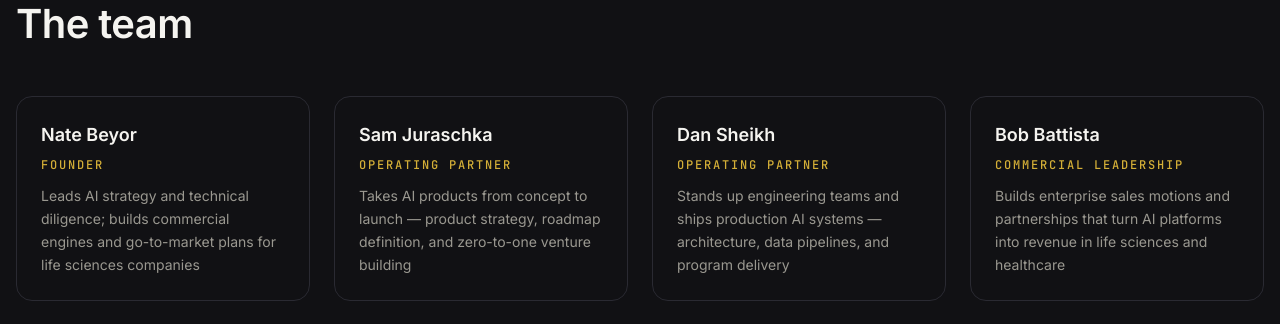
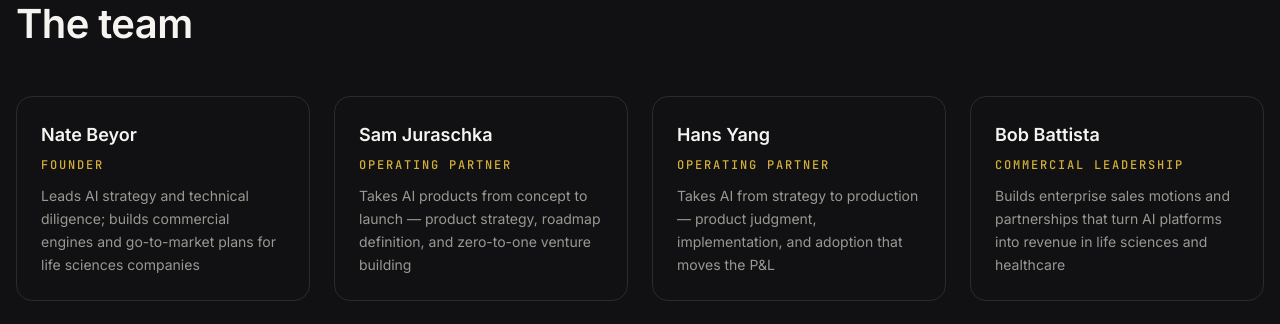
Before and after one commit to nbeyor/TweedCollective_website, a Next.js app: page / in a window 1280 px wide. Shown: the part 2460-2784 px from the top of the page. Built offline with nearby package versions, Linux system fonts and the light colour scheme; no server answers.

Commit message:
Replace Dan Sheikh with Hans Yang on the operators list
Remove Dan Sheikh (Operating Partner) and add Hans Yang as an
Operating Partner next to Sam Juraschka. Public team cards continue
to read from data/team.ts via TeamGrid.

Co-authored-by: nbeyor <nbeyor@users.noreply.github.com>

```diff
--- a/data/team.ts
+++ b/data/team.ts
@@ -21,11 +21,11 @@ export const team: TeamMember[] = [
     linkedin: 'https://www.linkedin.com/in/sjuraschka',
   },
   {
-    name: 'Dan Sheikh',
+    name: 'Hans Yang',
     role: 'Operating Partner',
     expertise:
-      'Stands up engineering teams and ships production AI systems — architecture, data pipelines, and program delivery',
-    linkedin: 'https://www.linkedin.com/in/dansheikh',
+      'Takes AI from strategy to production — product judgment, implementation, and adoption that moves the P&L',
+    linkedin: 'https://www.linkedin.com/in/hanscyang',
   },
   {
     name: 'Bob Battista',
```
